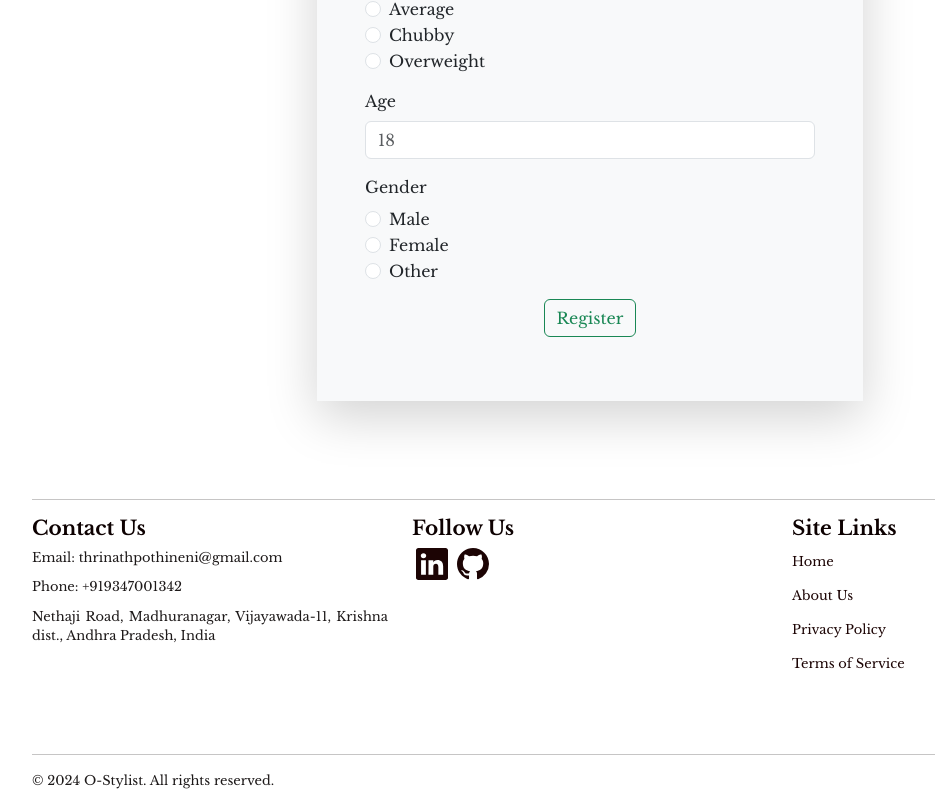
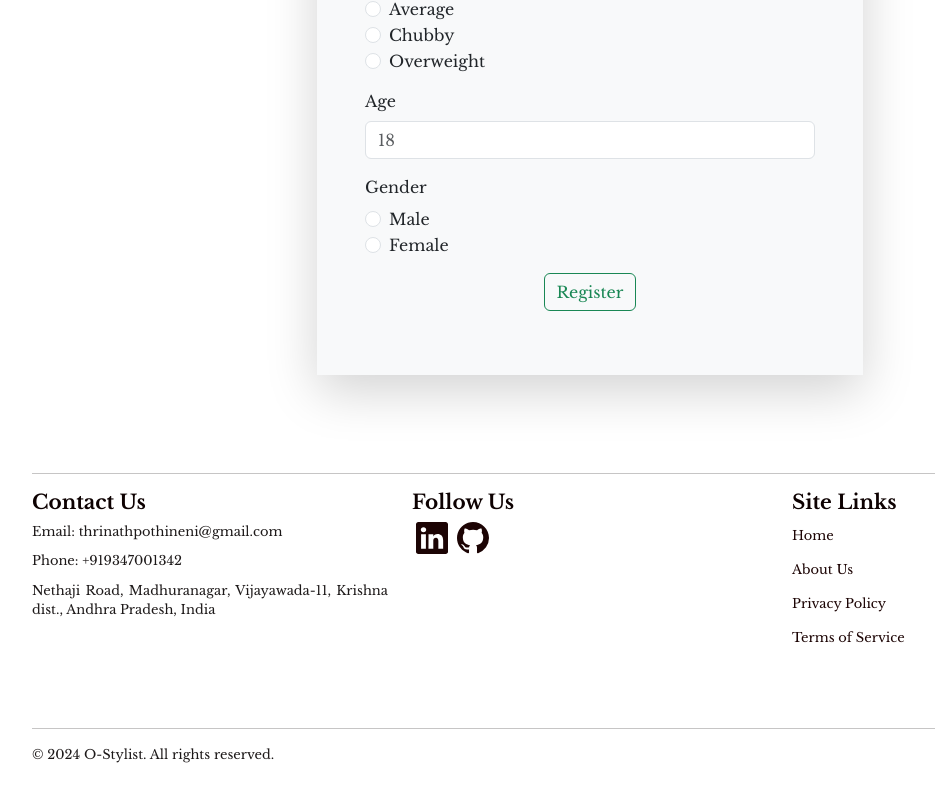
Before and after one commit to THRINATH3/O-Stylist, a React (Vite) app in the folder O_Stylist_FRONTEND/: page /register in a window 1280 px wide. Shown: the part 823-1623 px from the top of the page, without its empty margins (50-985 px from the left). After the commit the page ends 1597 px from the top, so only its background shows below. Built offline with nearby package versions, Linux system fonts and the light colour scheme; a web font is replaced by a local one.

Commit message:
outfit form

```diff
--- a/O_Stylist_FRONTEND/src/components/login/Login.jsx
+++ b/O_Stylist_FRONTEND/src/components/login/Login.jsx
@@ -1,4 +1,4 @@
-import React, { useContext, useEffect,useState } from 'react';
+import React, { useContext, useEffect, useState } from 'react';
 import './Login.css';
 import { useForm } from 'react-hook-form';
 import { FaUser } from "react-icons/fa";
@@ -13,31 +13,27 @@ function Login() {
   const [showPassword, setShowPassword] = useState(false);
   const navigate = useNavigate();
 
-
   const togglePasswordVisibility = () => {
     setShowPassword(!showPassword);
   };
-
-
-  async function onSubmited(data) {
-    onSubmit(data);
-  }
 
   useEffect(() => {
     if (loginStatus) {
       navigate('/occasion');
     }
-  }, [loginStatus]);
+  }, [loginStatus, navigate]);
 
   return (
     <div className='container libre'>
       <div className="row">
         <div className="col-11 col-sm-10 col-md-6 mx-auto">
-      <form className='mb-5 mt-5 bg-light p-5 shadow-lg mx-10' onSubmit={handleSubmit(onSubmited)}>
+          <form className='mb-5 mt-5 bg-light p-5 shadow-lg mx-10' onSubmit={handleSubmit(onSubmit)}>
             <h1 className='text-center'>Login</h1>
             {err && <p className='text-danger text-center'>{err}</p>}
             <div className='mb-3'>
-          <label htmlFor="username" className='form-label'><FaUser className='mx-1 fs-5 pb-1' />Username</label>
+              <label htmlFor="username" className='form-label'>
+                <FaUser className='mx-1 fs-5 pb-1' />Username
+              </label>
               <input
                 type="text"
                 name="username"
@@ -86,7 +82,6 @@ function Login() {
           </form>
         </div>
       </div>
-
     </div>
   );
 }
--- a/O_Stylist_FRONTEND/src/components/occasion/Occasion.jsx
+++ b/O_Stylist_FRONTEND/src/components/occasion/Occasion.jsx
@@ -349,9 +349,9 @@ function Occasion() {
                     />
                   </div>
                   <div className="modal-body">
-                    <form className='mb-5 mt-5 bg-light p-5 shadow-lg mx-10' onSubmit={onPost}>
+                    <form className='mb-5 mt-5 p-5 mx-10' onSubmit={onPost}>
                     <h3 className='text-center text-success'>{reply}</h3>
-                      <h3 className='text-center'>Outfit</h3>
+                      <h3 className='text-center'>Outfit Details</h3>
                       <div className='mb-3'>
                         <label htmlFor="top" className='form-label'>Top</label>
                         <input type="text" id="top" name="top" className="form-control" required />
--- a/O_Stylist_FRONTEND/src/components/register/Register.jsx
+++ b/O_Stylist_FRONTEND/src/components/register/Register.jsx
@@ -274,16 +274,6 @@ function Register() {
                   />
                   <label className='form-check-label'>Female</label>
                 </div>
-                <div className='form-check'>
-                  <input
-                    type="radio"
-                    name="gender"
-                    value="other"
-                    className='form-check-input'
-                    {...register('gender')}
-                  />
-                  <label className='form-check-label'>Other</label>
-                </div>
               </div>
               {errors.gender && <p className='text-danger'>*{errors.gender.message}</p>}
             </div>
--- a/O_Stylist_FRONTEND/src/context/userLoginstore.jsx
+++ b/O_Stylist_FRONTEND/src/context/userLoginstore.jsx
@@ -43,7 +43,7 @@ function UserLoginStore({ children }) {
   }
 
   return (
-    <usercontext.Provider value={{ onSubmit, logout, loginStatus, err, curruser, setCurruser }}>
+    <usercontext.Provider value={{ onSubmit, logout, loginStatus, err, curruser}}>
       {children}
     </usercontext.Provider>
   );
```
Lines whose indentation alone changed are shown as unchanged.
